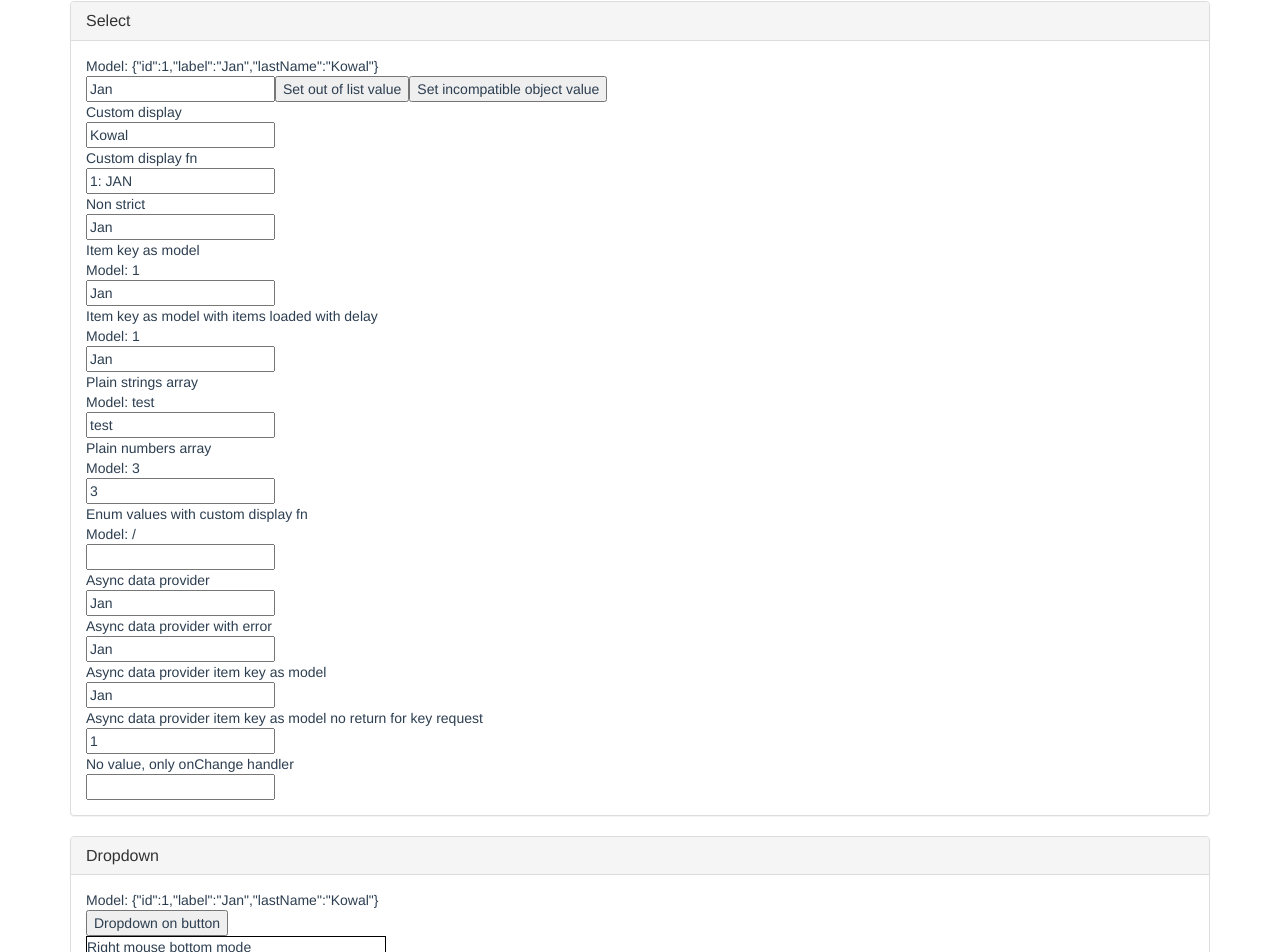
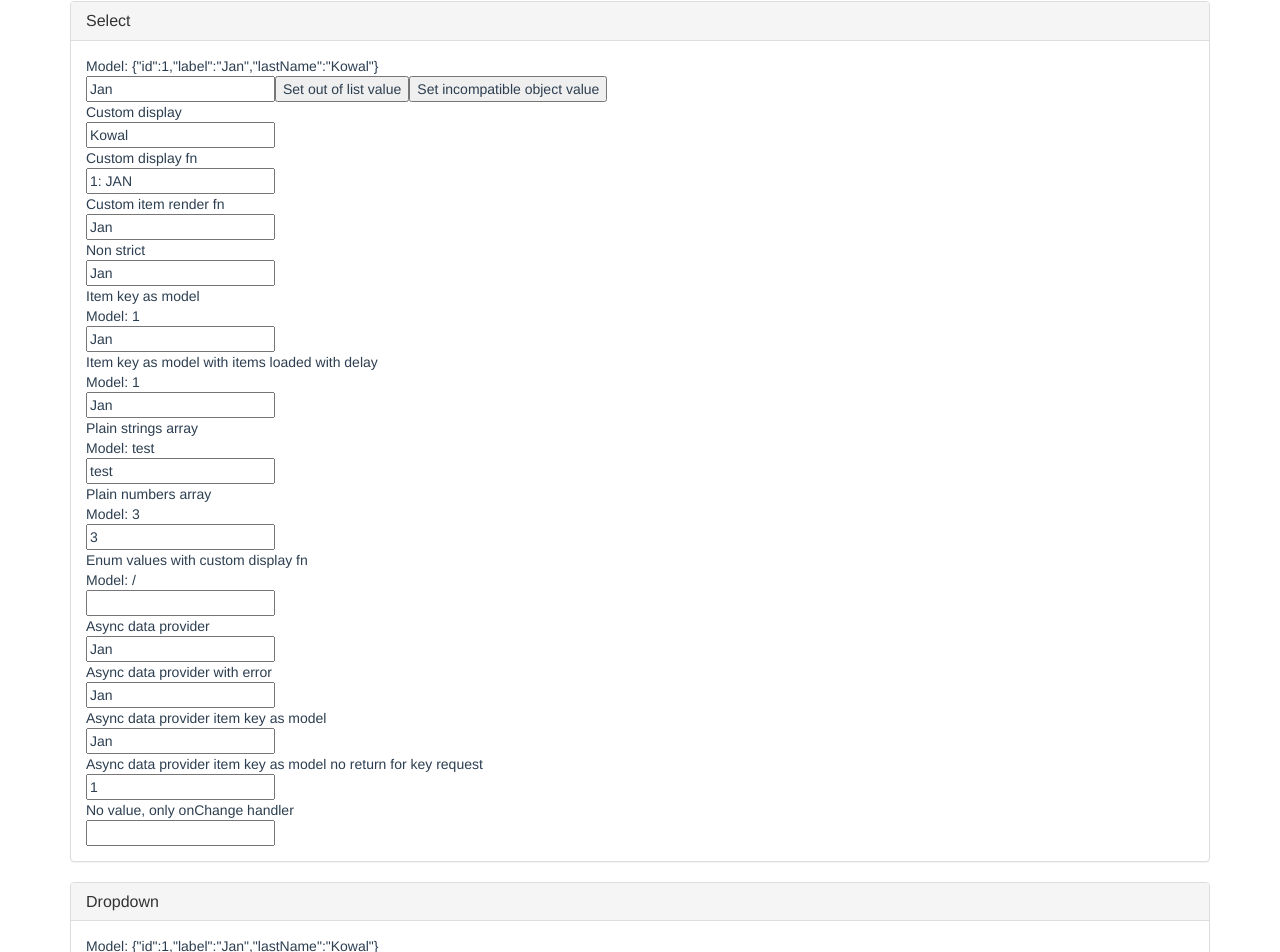
Before and after one commit to aszczepanek/ncomponents-react, a React app: page / in a window 1280 px wide. Shown: the part 732-1684 px from the top of the page. Built offline with nearby package versions, Linux system fonts and the light colour scheme.

Commit message:
SelectInput itemRender

```diff
--- a/package.json
+++ b/package.json
@@ -1,7 +1,7 @@
 {
   "name": "ncomponents-react",
   "homepage": "https://aszczepanek.github.io/ncomponents-react",
-  "version": "1.4.7",
+  "version": "1.5.0",
   "description": "General usage react components (select, datepicker, timepicker, dropdown, multiselect)",
   "keywords": [
     "react",
--- a/src/demo/content/SelectDemo.tsx
+++ b/src/demo/content/SelectDemo.tsx
@@ -15,13 +15,13 @@ interface SelectDemoState {
 enum PersonalStatus {
   Single = 1,
   Married = 2,
-  Divorced = 3
+  Divorced = 3,
 }
 
 const personalStatusText = {
   [PersonalStatus.Single]: "Single",
   [PersonalStatus.Married]: "Married",
-  [PersonalStatus.Divorced]: "Divorced"
+  [PersonalStatus.Divorced]: "Divorced",
 };
 
 const personalStatusDisplayFn = (value: PersonalStatus | undefined) => value && personalStatusText[value];
@@ -44,7 +44,7 @@ export class SelectDemo extends React.Component<{}, SelectDemoState> {
       selectedItem: this.items[0],
       selectedItemByKey: this.items[0].id,
       selectedString: "test",
-      selectedNumber: 3
+      selectedNumber: 3,
     };
   }
 
@@ -65,7 +65,7 @@ export class SelectDemo extends React.Component<{}, SelectDemoState> {
           <SelectInput
             items={this.items}
             value={selectedItem}
-            onChange={selectedItem => this.setState({ selectedItem })}
+            onChange={(selectedItem) => this.setState({ selectedItem })}
           />
           <button onClick={() => this.setOutOfListValue()}>Set out of list value</button>
           <button onClick={() => this.setIncompatibleObjectValue()}>Set incompatible object value</button>
@@ -75,7 +75,7 @@ export class SelectDemo extends React.Component<{}, SelectDemoState> {
           <SelectInput
             items={this.items}
             value={selectedItem}
-            onChange={selectedItem => this.setState({ selectedItem })}
+            onChange={(selectedItem) => this.setState({ selectedItem })}
             display="lastName"
           />
         </div>
@@ -84,8 +84,21 @@ export class SelectDemo extends React.Component<{}, SelectDemoState> {
           <SelectInput
             items={this.items}
             value={selectedItem}
-            onChange={selectedItem => this.setState({ selectedItem })}
+            onChange={(selectedItem) => this.setState({ selectedItem })}
             display={this.customItemFormat}
+          />
+        </div>
+        <div>
+          <div>Custom item render fn</div>
+          <SelectInput
+            items={this.items}
+            value={selectedItem}
+            onChange={(selectedItem) => this.setState({ selectedItem })}
+            itemRender={(x) => (
+              <span>
+                <strong>{x.id}</strong>: {x.label}
+              </span>
+            )}
           />
         </div>
         <div>
@@ -93,8 +106,8 @@ export class SelectDemo extends React.Component<{}, SelectDemoState> {
           <SelectInput
             items={this.items}
             value={selectedItem}
-            onChange={selectedItem => this.setState({ selectedItem })}
-            onChangeNonStrict={val => this.setState({ selectedItem: val })}
+            onChange={(selectedItem) => this.setState({ selectedItem })}
+            onChangeNonStrict={(val) => this.setState({ selectedItem: val })}
             nonStrict={true}
           />
         </div>
@@ -107,7 +120,7 @@ export class SelectDemo extends React.Component<{}, SelectDemoState> {
           <SelectInput<DemoItem>
             items={this.items}
             value={selectedItemByKey}
-            onChange={item => this.setState({ selectedItemByKey: item && item.id })}
+            onChange={(item) => this.setState({ selectedItemByKey: item && item.id })}
             itemKeyAsModel
           />
         </div>
@@ -120,7 +133,7 @@ export class SelectDemo extends React.Component<{}, SelectDemoState> {
           <SelectInput<DemoItem>
             items={this.delayedItems}
             value={selectedItemByKey}
-            onChange={item => this.setState({ selectedItemByKey: item && item.id })}
+            onChange={(item) => this.setState({ selectedItemByKey: item && item.id })}
             itemKeyAsModel
           />
         </div>
@@ -133,7 +146,7 @@ export class SelectDemo extends React.Component<{}, SelectDemoState> {
           <SelectInput
             items={this.strings}
             value={selectedString}
-            onChange={val => this.setState({ selectedString: val })}
+            onChange={(val) => this.setState({ selectedString: val })}
           />
         </div>
         <div>
@@ -145,7 +158,7 @@ export class SelectDemo extends React.Component<{}, SelectDemoState> {
           <SelectInput
             items={this.numbers}
             value={selectedNumber}
-            onChange={val => this.setState({ selectedNumber: val })}
+            onChange={(val) => this.setState({ selectedNumber: val })}
           />
         </div>
         <div>
@@ -158,7 +171,7 @@ export class SelectDemo extends React.Component<{}, SelectDemoState> {
             items={this.personalStatuses}
             value={selectedPersonalStatus}
             display={personalStatusDisplayFn}
-            onChange={val => this.setState({ selectedPersonalStatus: val })}
+            onChange={(val) => this.setState({ selectedPersonalStatus: val })}
           />
         </div>
         <div>
@@ -166,7 +179,7 @@ export class SelectDemo extends React.Component<{}, SelectDemoState> {
           <SelectInput
             items={demoData.asyncPeople}
             value={selectedItem}
-            onChange={selectedItem => this.setState({ selectedItem })}
+            onChange={(selectedItem) => this.setState({ selectedItem })}
           />
         </div>
 
@@ -175,7 +188,7 @@ export class SelectDemo extends React.Component<{}, SelectDemoState> {
           <SelectInput
             items={demoData.asyncPeopleError}
             value={selectedItem}
-            onChange={selectedItem => this.setState({ selectedItem })}
+            onChange={(selectedItem) => this.setState({ selectedItem })}
           />
         </div>
 
@@ -185,7 +198,9 @@ export class SelectDemo extends React.Component<{}, SelectDemoState> {
             itemKeyAsModel
             items={demoData.asyncPeople}
             value={selectedItemByKey}
-            onChange={selectedItem => this.setState({ selectedItemByKey: selectedItem ? selectedItem.id : undefined })}
+            onChange={(selectedItem) =>
+              this.setState({ selectedItemByKey: selectedItem ? selectedItem.id : undefined })
+            }
           />
         </div>
 
@@ -195,7 +210,9 @@ export class SelectDemo extends React.Component<{}, SelectDemoState> {
             itemKeyAsModel
             items={demoData.asyncPeopleNoGetByKey}
             value={selectedItemByKey}
-            onChange={selectedItem => this.setState({ selectedItemByKey: selectedItem ? selectedItem.id : undefined })}
+            onChange={(selectedItem) =>
+              this.setState({ selectedItemByKey: selectedItem ? selectedItem.id : undefined })
+            }
           />
         </div>
         <div>
@@ -203,7 +220,7 @@ export class SelectDemo extends React.Component<{}, SelectDemoState> {
           <SelectInput
             items={this.items}
             value={undefined}
-            onChange={selectedItem => this.setState({ selectedItem })}
+            onChange={(selectedItem) => this.setState({ selectedItem })}
           />
         </div>
       </BPanel>
@@ -218,20 +235,20 @@ export class SelectDemo extends React.Component<{}, SelectDemoState> {
     const selectedItem = {
       id: 99,
       label: "Test",
-      lastName: "Test 2"
+      lastName: "Test 2",
     };
 
     this.setState({
-      selectedItem
+      selectedItem,
     });
   }
 
   setIncompatibleObjectValue() {
     const selectedItem: any = {
-      age: 29
+      age: 29,
     };
     this.setState({
-      selectedItem
+      selectedItem,
     });
   }
 }
--- a/src/lib/components/SelectInput.tsx
+++ b/src/lib/components/SelectInput.tsx
@@ -2,7 +2,7 @@ import React, { Component } from "react";
 import { Placement } from "popper.js";
 import { keyCodes } from "../utils/keyCodeMap";
 import { SelectView } from "./SelectView";
-import { selectUtils, ItemDisplayFn } from "../utils/selectUtils";
+import { selectUtils, ItemDisplayFn, ItemRenderFn } from "../utils/selectUtils";
 import { AsyncItemsProvider } from "../utils/asyncItemsProvider";
 
 interface SelectInputProps<TItem>
@@ -11,6 +11,7 @@ interface SelectInputProps<TItem>
   items: TItem[] | AsyncItemsProvider<TItem>;
   itemKey?: keyof TItem;
   itemKeyAsModel?: boolean;
+  itemRender?: ItemRenderFn<TItem>;
   display?: keyof TItem | ItemDisplayFn<TItem>;
   placement?: Placement;
   nonStrict?: boolean;
@@ -121,6 +122,7 @@ export class SelectInput<TItem> extends Component<
         onOutsideClick={this.hide}
         display={this.props.display}
         itemKey={this.props.itemKey}
+        itemRender={this.props.itemRender}
         ref={view => (this.selectView = view || undefined)}
       />
     );
--- a/src/lib/components/SelectView.tsx
+++ b/src/lib/components/SelectView.tsx
@@ -2,10 +2,11 @@ import React from "react";
 import ReactDOM from "react-dom";
 import Popper, { Placement } from "popper.js";
 import { domEventHelpers } from "../utils/domEventHelpers";
-import { ItemDisplayFn, selectUtils } from "../utils/selectUtils";
+import { ItemDisplayFn, selectUtils, ItemRenderFn } from "../utils/selectUtils";
 import { keyCodes } from "../utils/keyCodeMap";
 import { toClassNames, getBodyPortal } from "../utils/reactHelpers";
 import { AsyncItemsProvider } from "../utils/asyncItemsProvider";
+import { timeStamp } from "console";
 
 interface SelectViewProps<TItem> {
   items: TItem[] | AsyncItemsProvider<TItem>;
@@ -13,6 +14,7 @@ interface SelectViewProps<TItem> {
   placement: Placement;
   onOutsideClick?: () => any;
   itemKey?: keyof TItem;
+  itemRender?: ItemRenderFn<TItem>;
   display?: keyof TItem | ItemDisplayFn<TItem>;
   nonStrict?: boolean;
   message?: string;
@@ -80,7 +82,7 @@ export class SelectView<TItem> extends React.Component<
       const focused = i == this.state.focusedIndex;
       return (
         <li key={itemKey} className={toClassNames({ focused })} onClick={() => this.select(item)}>
-          {this.formatItemDisplay(item)}
+          {this.renderItem(item)}
         </li>
       );
     });
@@ -161,7 +163,11 @@ export class SelectView<TItem> extends React.Component<
     return item[this.props.itemKey || "id"];
   }
 
-  formatItemDisplay(item: any) {
+  renderItem(item: any) {
+    if (this.props.itemRender) {
+      return this.props.itemRender(item);
+    }
+
     return selectUtils.formatItemDisplay(item, this.props.display);
   }
 
@@ -267,7 +273,7 @@ export class SelectView<TItem> extends React.Component<
 
     if (filterToken) {
       items = items.filter(x => {
-        const display = this.formatItemDisplay(x).toLowerCase();
+        const display =  selectUtils.formatItemDisplay(x, this.props.display).toLowerCase();
         return display.indexOf(filterToken) >= 0;
       });
     }
--- a/src/lib/utils/selectUtils.ts
+++ b/src/lib/utils/selectUtils.ts
@@ -3,6 +3,7 @@ export const selectUtils = {
 };
 
 export type ItemDisplayFn<T> = (item: T) => string | undefined;
+export type ItemRenderFn<T> = (item: T) => React.ReactNode;
 
 function formatItemDisplay(item: any, display?: any): string {
   if (typeof display !== "function") {
```
